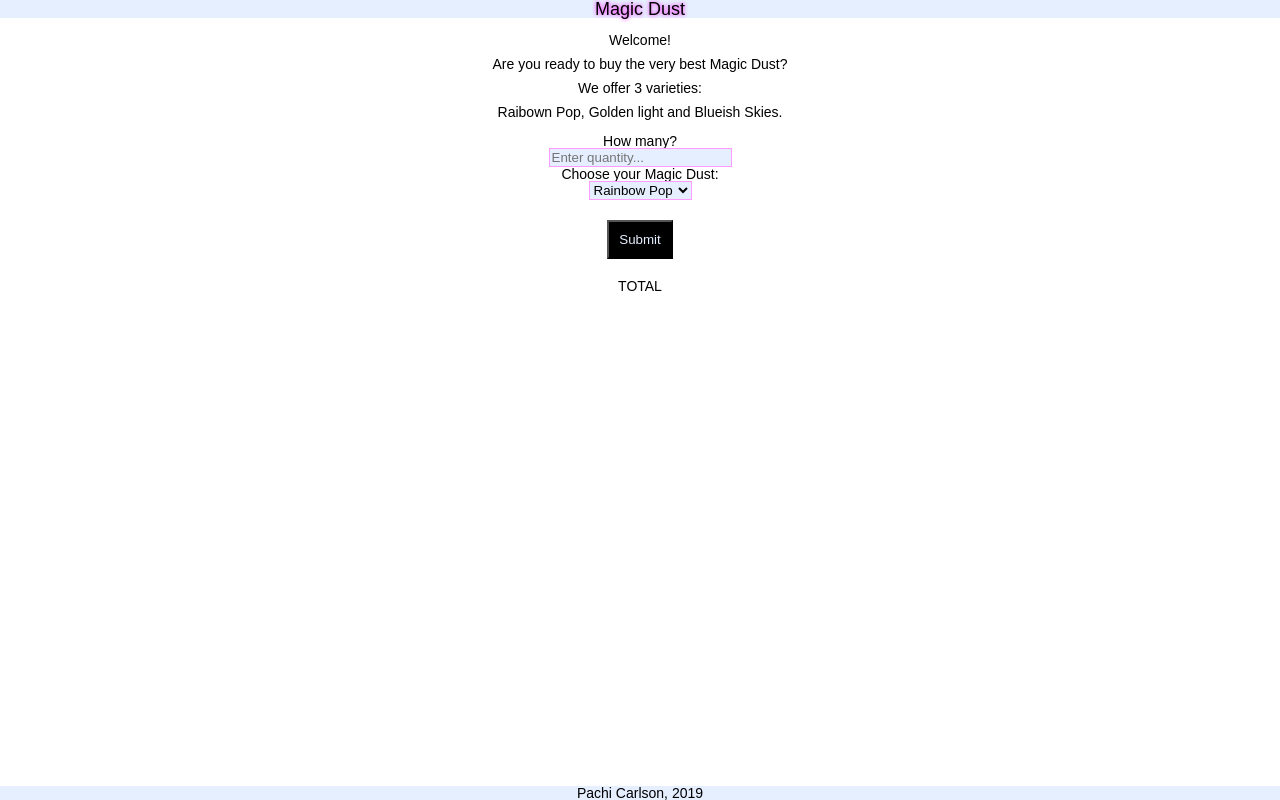
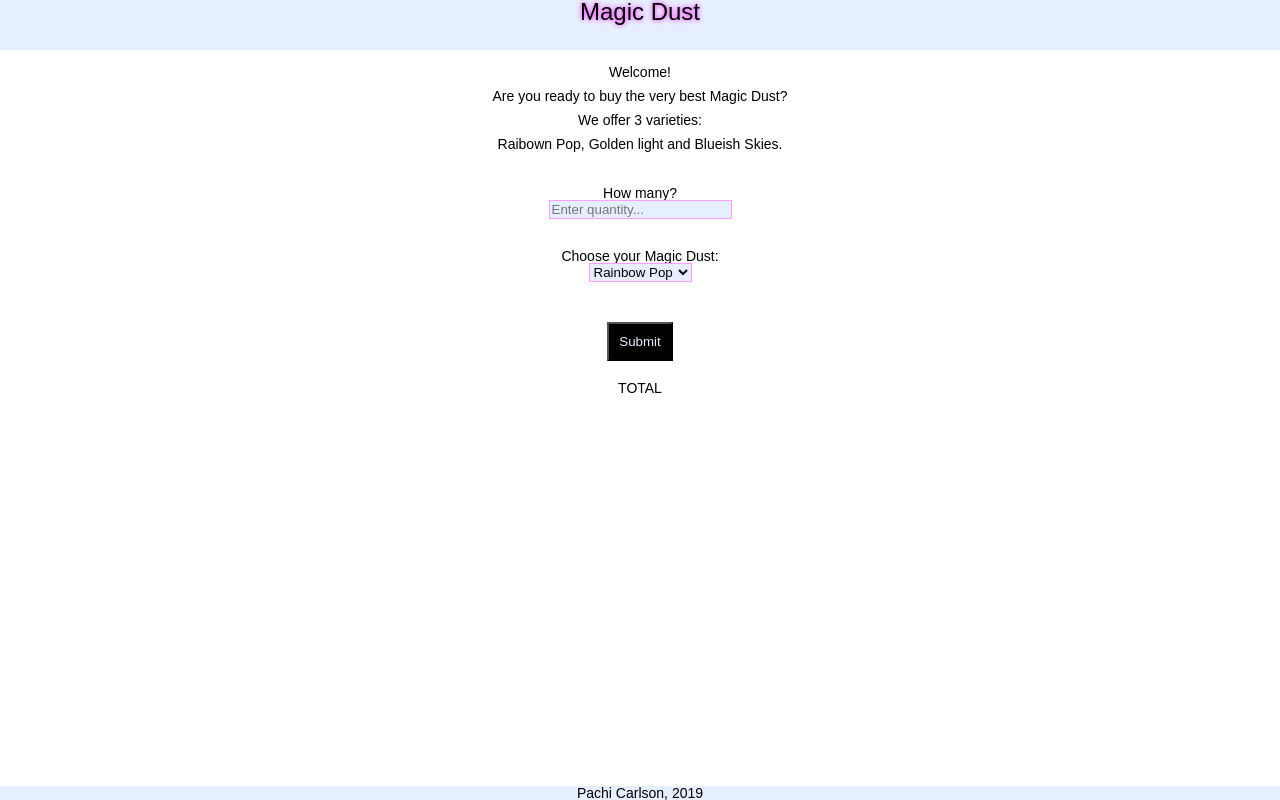
Before and after one commit to pachicodes/Products, a plain HTML site: page index.html in a window 1280 px wide. Drawn offline with Linux system fonts and the light colour scheme; a web font is replaced by a local one.

Commit message:
padding and margin

```diff
--- a/css/main.css
+++ b/css/main.css
@@ -6,17 +6,21 @@ body {
 
 header {
     background: #E6EFFF;
-    text-shadow: 0 0 4px #FF00FF;
-    font-size: 18px;
+    text-shadow: 0 0 5px #FF00FF;
+    font-size: 24px;
+    height: 50px;
+}
 
-}
 
 .main {
     padding: 10px;
     line-height: 24px;
-
 }
 
+.quantity, .choose {
+    padding: 10px;
+    margin: 10px
+}
 .quantity__input {
     border: solid 1px #FF9CFF;
     background: #E6EFFF;
```
